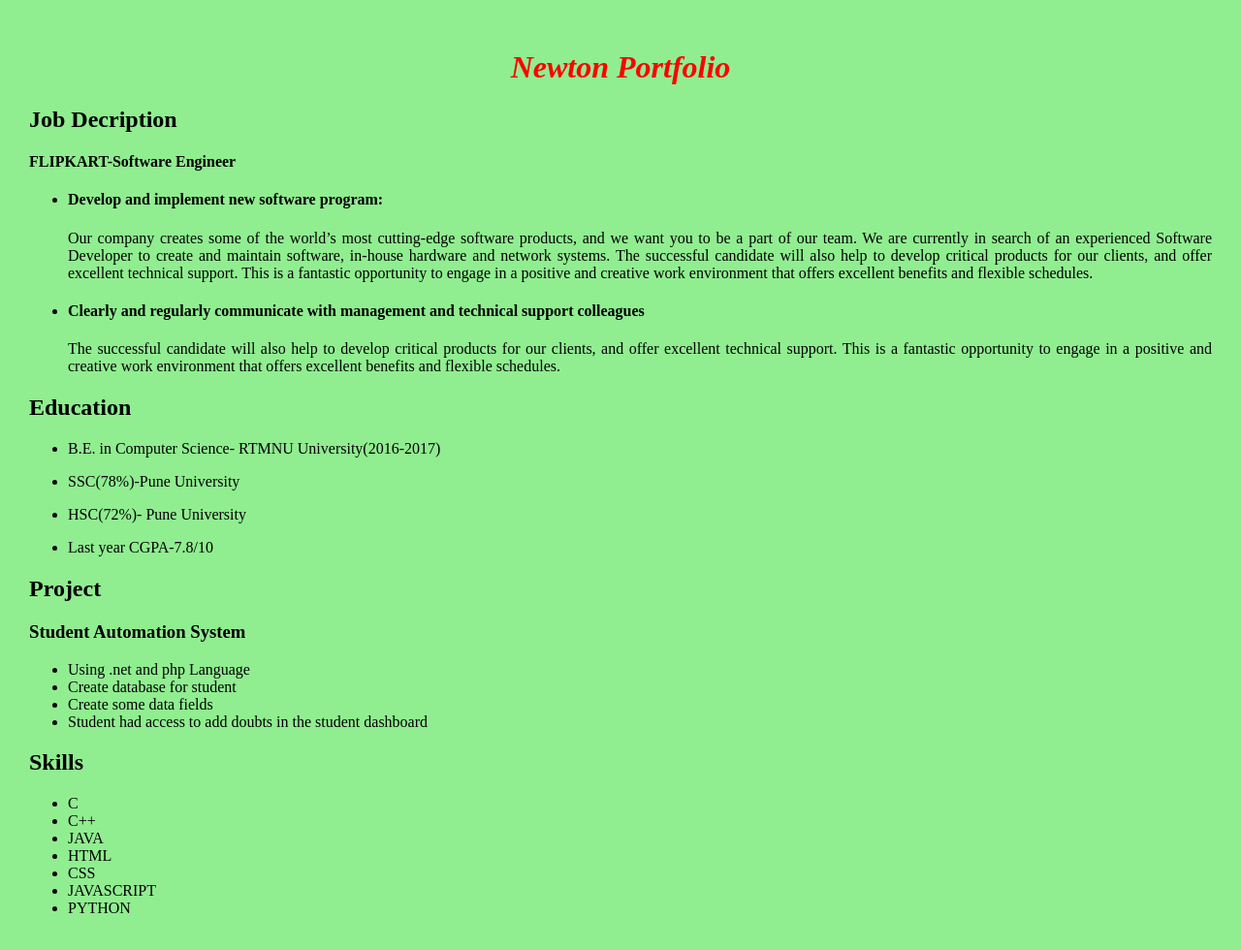
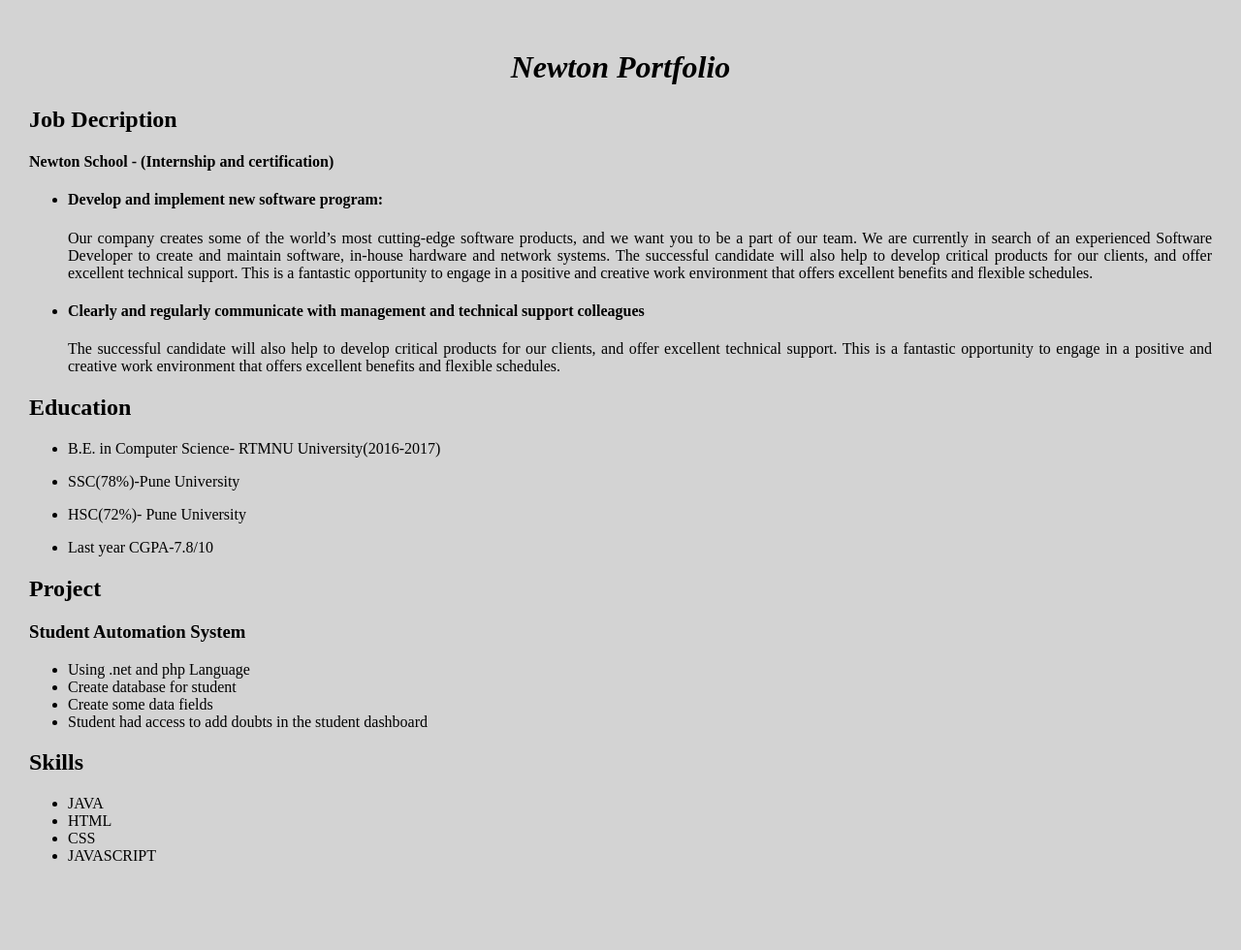
Before and after one commit to priyanka123kadu/Portfolio, a plain HTML site: page index.html in a window 1280 px wide. Shown: the whole page at 97% size. After the commit the page ends 938 px from the top, so only its background shows below. Drawn offline with Linux system fonts and the light colour scheme.

Commit message:
Update index.html
edit

```diff
--- a/index.html
+++ b/index.html
@@ -7,13 +7,13 @@
     </head>
     <style>
       body{
-        background-color: lightgreen;
+        background-color: lightgray;
         padding: 10px;
         text-align: justify;
         margin: 20px;
       }
       h1{
-        color: red;
+        color: black;
         text-align: center;
         font-style: oblique;
       }
@@ -23,7 +23,7 @@
             <h1>Newton Portfolio</h1>
             <div class="category">
             <h2>Job Decription</h2>
-          <h4>FLIPKART-Software Engineer</h4>
+          <h4>Newton School - (Internship and certification)</h4>
           <ul>
               <li>
                   <p> <h4> Develop and implement new software program:</h4>Our company creates some of the world’s most cutting-edge
@@ -63,13 +63,13 @@
             <div class="category">
              <h2>Skills</h2>
                         <ul>
-                            <li> C</li>
-                            <li> C++ </li>
+
+
                             <li> JAVA </li>
                             <li> HTML </li>
                             <li> CSS </li>
                             <li> JAVASCRIPT </li>
-                            <li> PYTHON</li>
+
                       </ul>
                </div>
         </div>
```
